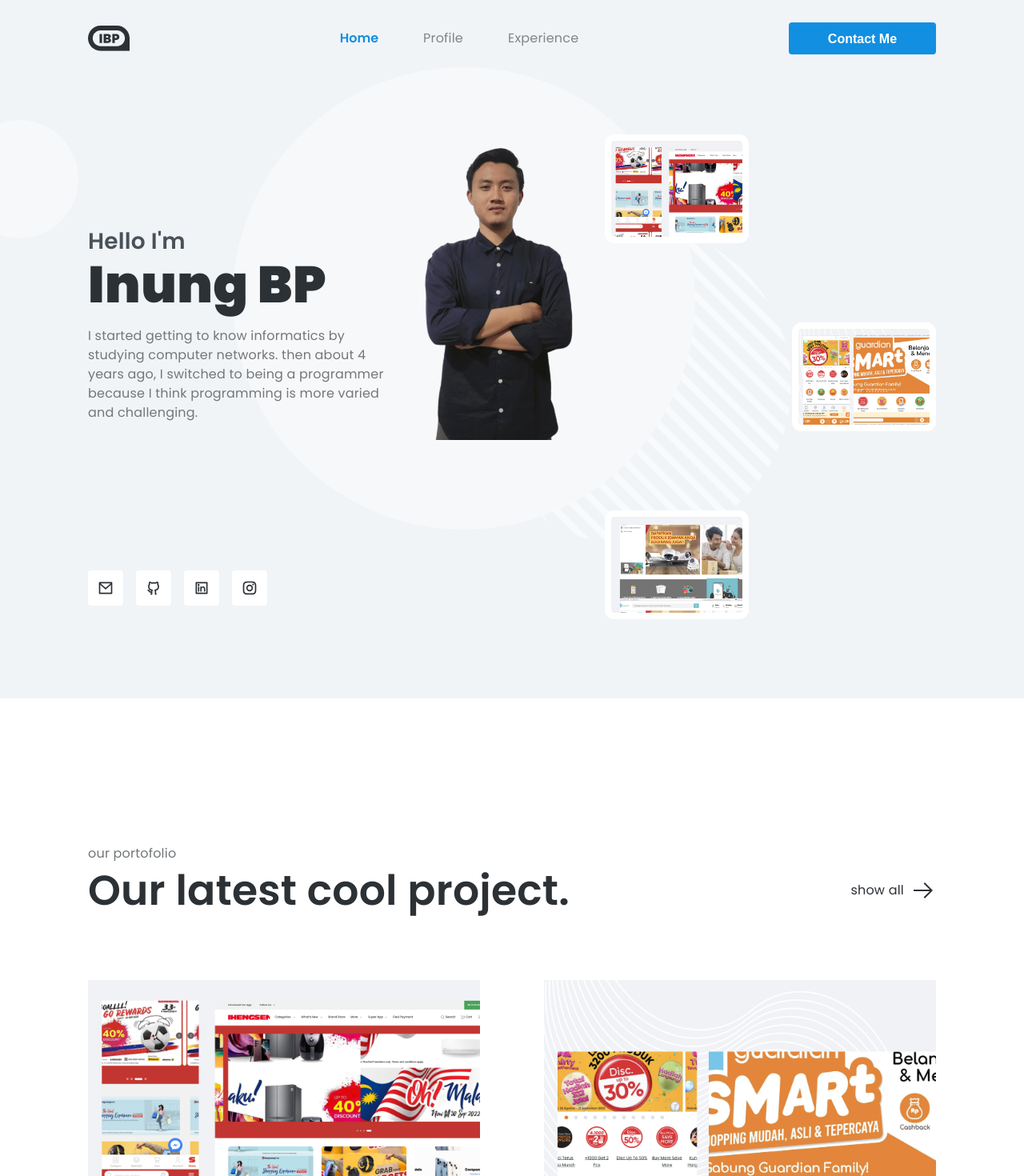
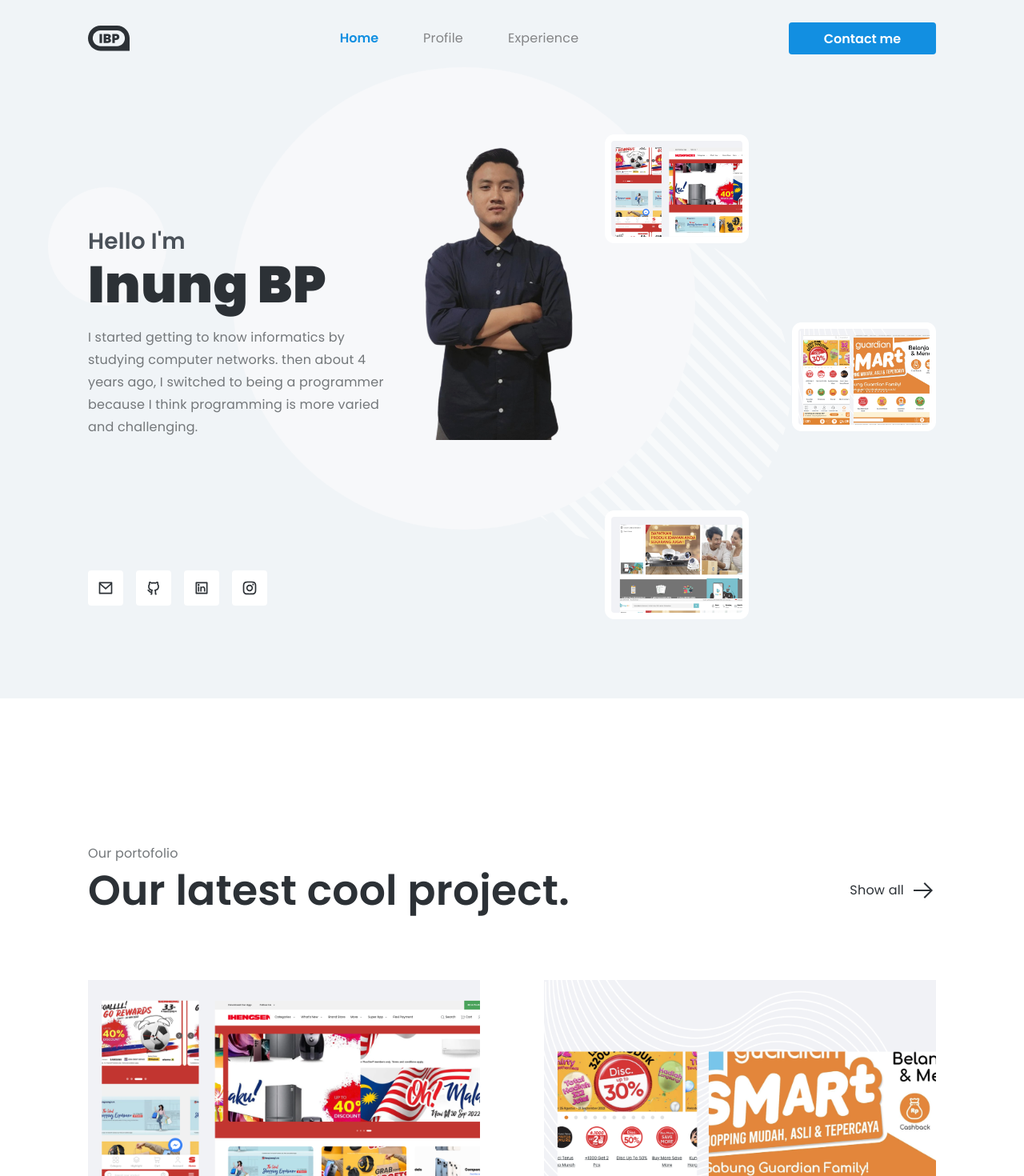
Before and after one commit to inungbagusp/portofolio, a Next.js app: page / in a window 1280 px wide. Shown: the top 1470 px of the page at 80% size. Built offline with nearby package versions, Linux system fonts and the light colour scheme.

Commit message:
fix([homepage] homepage - wording): fixing wording homepage

```diff
--- a/src/modules/homepage/components/hero/hero.module.css
+++ b/src/modules/homepage/components/hero/hero.module.css
@@ -9,8 +9,8 @@
 .wrapperBackground .patternLeft {
     position: absolute;
     z-index: 1;
-    top: 150px;
-    left: -50px;
+    top: 234px;
+    left: 60px;
 }
 
 .wrapperBackground .patternMid {
@@ -123,7 +123,7 @@
 .HeroDescription p {
     font-size: 16px;
     font-weight: 400;
-    line-height: 24px;
+    line-height: 28px;
     letter-spacing: 0.2px;
     margin: 16px 0;
     color: #73777A;
--- a/src/modules/homepage/components/hero/index.js
+++ b/src/modules/homepage/components/hero/index.js
@@ -22,7 +22,7 @@ const Hero = () => {
                     </div>
                     <SocialMedia />
                 </div>
-                <div className={styles.HeroProfile}><img src="/img/me.svg" alt="hero" /></div>
+                <div className={styles.HeroProfile}><img src="/img/me-hero.svg" alt="hero" /></div>
                 <div className={styles.HeroSkill}>
                     <div className={styles.HeroSkillImg}><img src="/img/skill-react.png" alt="skill1" /><p>React JS Developer</p></div>
                     <div className={styles.HeroSkillImg}><img src="/img/skill-pwa.png" alt="skill2" /><p>PWA</p></div>
--- a/src/modules/homepage/components/portofolio/index.js
+++ b/src/modules/homepage/components/portofolio/index.js
@@ -6,12 +6,12 @@ const Portofolio = () => {
     return (
         <div className={styles.wrapperPortofolio}>
             <div className={styles.wrapperHeaderPortofolio}>
-                <p>our portofolio</p>
+                <p>Our portofolio</p>
                 <div className={styles.wrapperTitlePortofolio}>
                     <h1>Our latest cool project.</h1>
                     <Link href='/experience' as='/experience'>
                         <a>
-                            <span>show all</span>
+                            <span>Show all</span>
                             <svg width="32" height="32" viewBox="0 0 32 32" fill="none" xmlns="http://www.w3.org/2000/svg">
                                 <path d="M18 6L16.57 7.393L24.15 15H4V17H24.15L16.57 24.573L18 26L28 16L18 6Z" fill="#2C3136"/>
                             </svg>
--- a/src/modules/homepage/components/portofolio/portofolio.module.css
+++ b/src/modules/homepage/components/portofolio/portofolio.module.css
@@ -58,12 +58,18 @@
 .wrapperContentPortofolio {
     display: flex;
     justify-content: space-between;
-    margin-bottom: 60px;
+    margin-bottom: 180px;
+    gap: 80px;
+}
+
+.wrapperContentPortofolio .wrapperLeftContent,
+.wrapperContentPortofolio .wrapperRightContent{
+    display: flex;
+    flex-direction: column;
     gap: 80px;
 }
 
 .wrapperContent {
-    margin-bottom: 80px;
     max-width: 570px;
 }
 
--- a/src/modules/layout/components/header/header.module.css
+++ b/src/modules/layout/components/header/header.module.css
@@ -47,12 +47,12 @@
     min-width: 184px;
     border-radius: 4px;
     height: 40px;
-    padding: 12px 0;
     background-color: #128FE1;
     color: #FFFFFF;
     font-size: 16px;
     font-weight: 600;
     border: unset;
+    font-family: 'Poppins', sans-serif !important;
 }
 
 .wrapperHeader button:hover {
--- a/src/modules/layout/components/header/index.js
+++ b/src/modules/layout/components/header/index.js
@@ -45,7 +45,7 @@ const Header = () => {
                     </a>
                 </Link>
             </div>
-            <button type="button">Contact Me</button>
+            <button type="button">Contact me</button>
         </div>
     )
 }
--- a/src/modules/profile/components/profile.module.css
+++ b/src/modules/profile/components/profile.module.css
@@ -40,7 +40,7 @@
     line-height: 32px;
     letter-spacing: 0.2px;
     color: #73777A;
-    margin-bottom: 14px;
+    margin-bottom: 16px;
 }
 
 .wrapperContent .wrapperBio .bioRight p {
@@ -49,5 +49,5 @@
     line-height: 32px;
     letter-spacing: 0.2px;
     color: #2C3136;
-    margin-bottom: 14px;
+    margin-bottom: 16px;
 }
--- a/styles/globals.css
+++ b/styles/globals.css
@@ -2,7 +2,7 @@ html,
 body {
   padding: 0;
   margin: 0;
-  font-family: 'Poppins', sans-serif;
+  font-family: 'Poppins', sans-serif !important;
 }
 
 a {
```
Also changed, not shown: public/img/me-hero.svg (added), public/img/me.svg (deleted).
